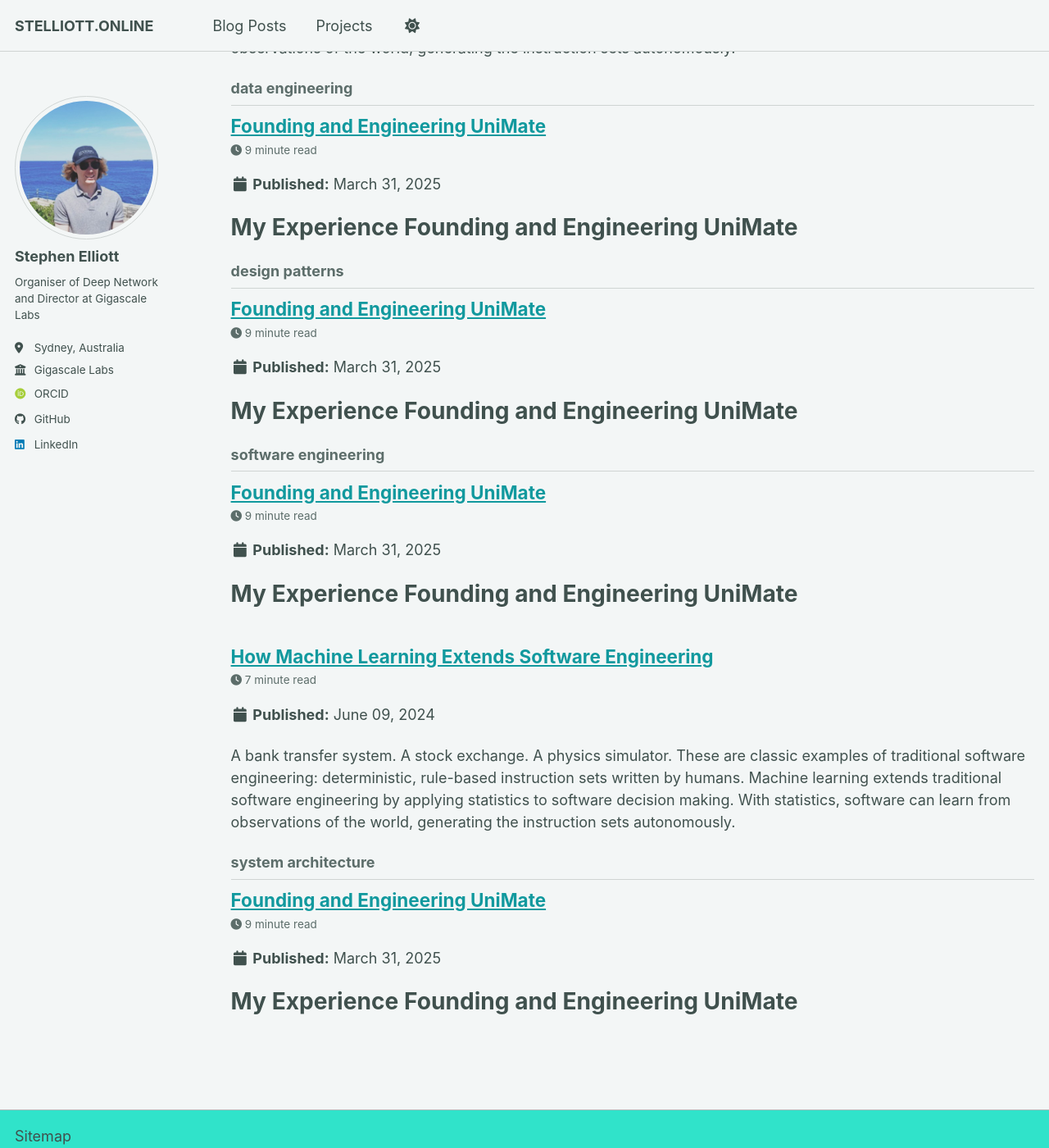
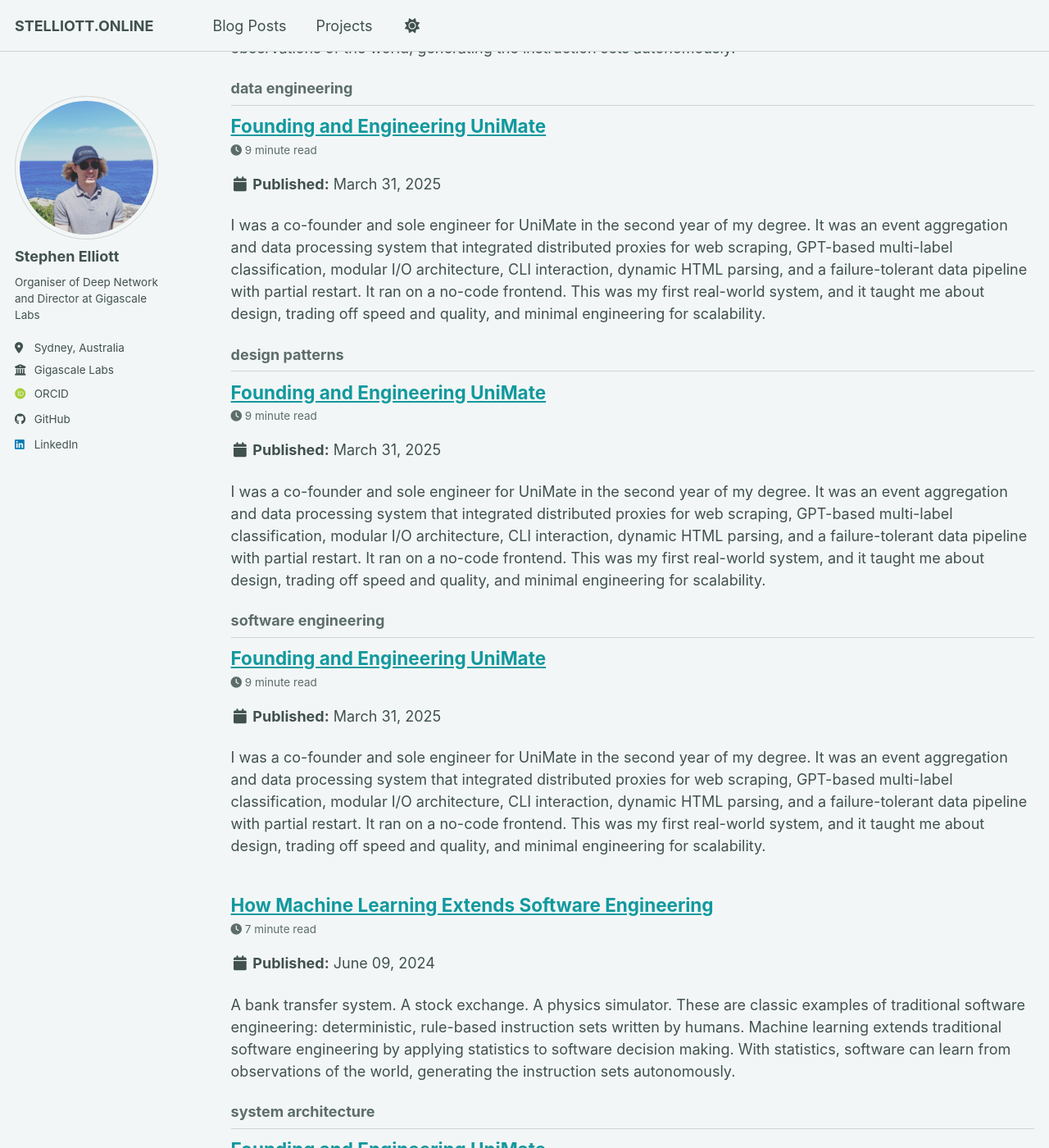
Before and after one commit to one-2/one-2.github.io, a Jekyll site: the page built from _pages/tag-archive.html, in a window 1280 px wide and 1400 px high, scrolled down 353 px. Shown: the whole window at 82% size. Built offline with Jekyll 4.4.1, drawn with Linux system fonts in a browser that asks for light colours; some web fonts are replaced; a script bundle is joined from its source files by our own code; library files that are not in the unit come from our copies; some of the changed text lies outside the part shown.

Commit message:
fix: Formatting in UniMate post

```diff
--- a/_posts/2025-03-31-founding-and-engineering-unimate.md
+++ b/_posts/2025-03-31-founding-and-engineering-unimate.md
@@ -8,10 +8,6 @@
   - design patterns
   - system architecture
 ---
-
-# My Experience Founding and Engineering UniMate
-
-## Introduction
 
 I was a co-founder and sole engineer for UniMate in the second year of my degree. It was an event aggregation and data processing system that integrated distributed proxies for web scraping, GPT-based multi-label classification, modular I/O architecture, CLI interaction, dynamic HTML parsing, and a failure-tolerant data pipeline with partial restart. It ran on a no-code frontend. This was my first real-world system, and it taught me about design, trading off speed and quality, and minimal engineering for scalability.
 
```
